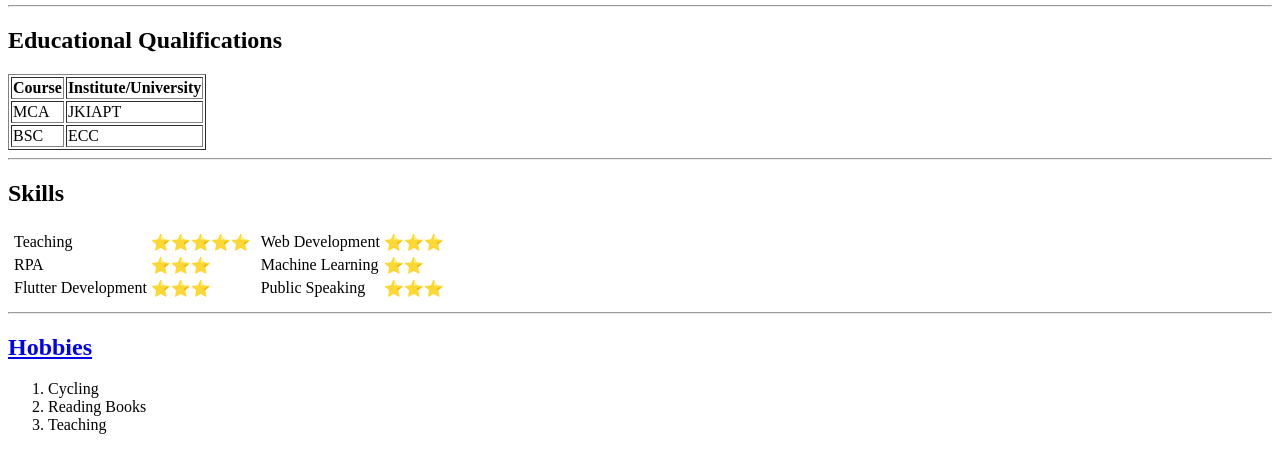
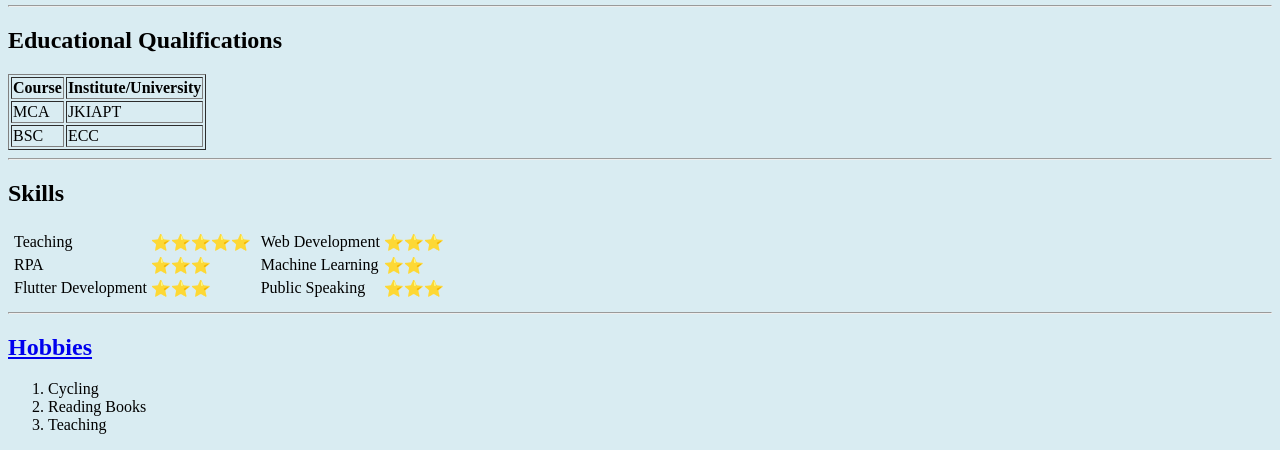
Before and after one commit to arpitkhare33/Resume, a plain HTML site: page index.html in a window 1280 px wide. Shown: the part 357-807 px from the top of the page. Drawn offline with Linux system fonts and the light colour scheme.

Commit message:
Update index.html

```diff
--- a/index.html
+++ b/index.html
@@ -6,7 +6,7 @@
   <title>Arpit Khare</title>
 </head>
 
-<body>
+<body style="background-color:#d9ecf2">
   <table cellspacing="20">
     <tr>
       <td><img src="https://he-s3.s3.amazonaws.com/media/avatars/arpit803/resized/160/1f37383img_20180616_215035.jpg" alt="Profile Picture of Arpit Khare"></td>
```
